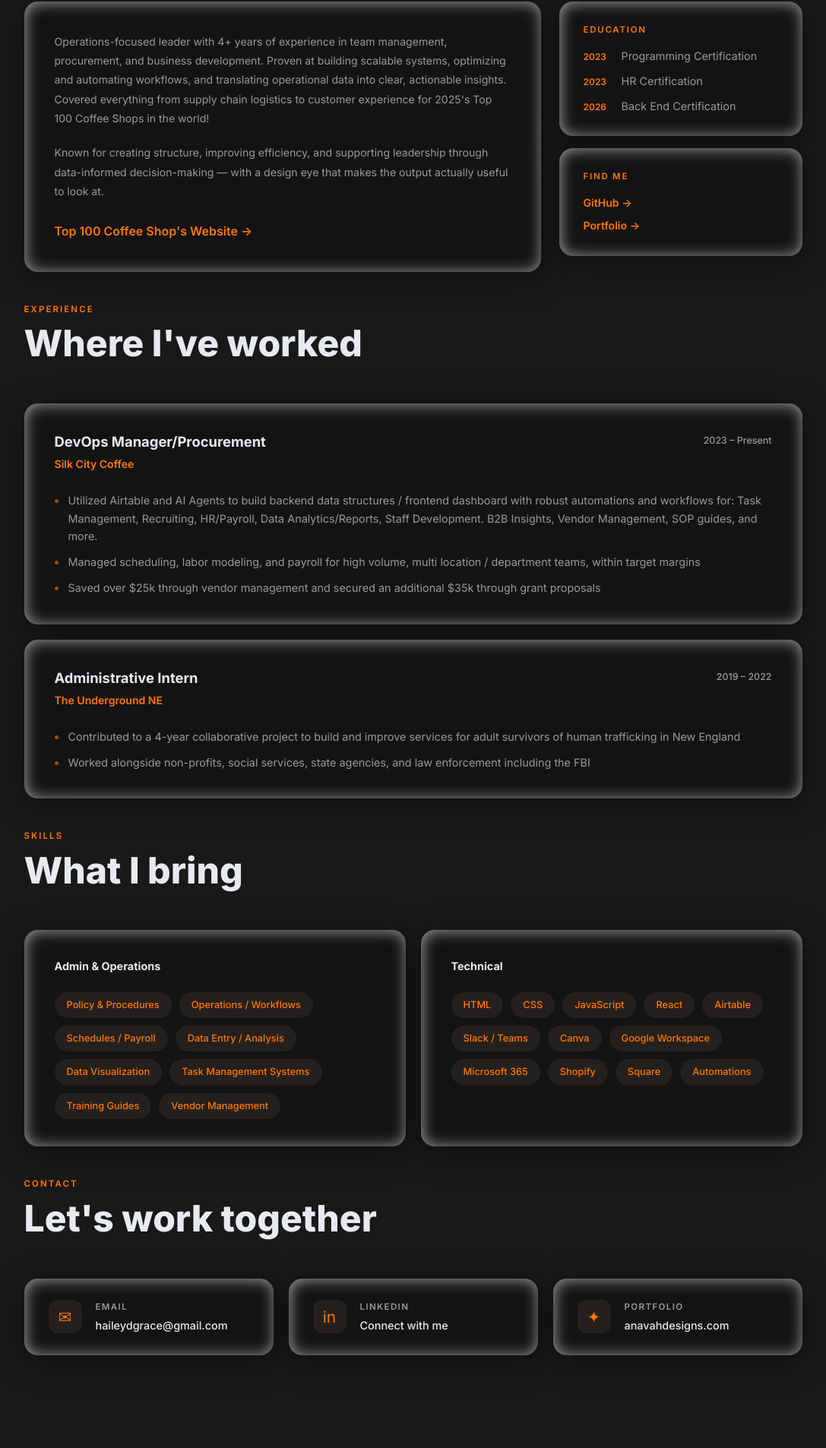
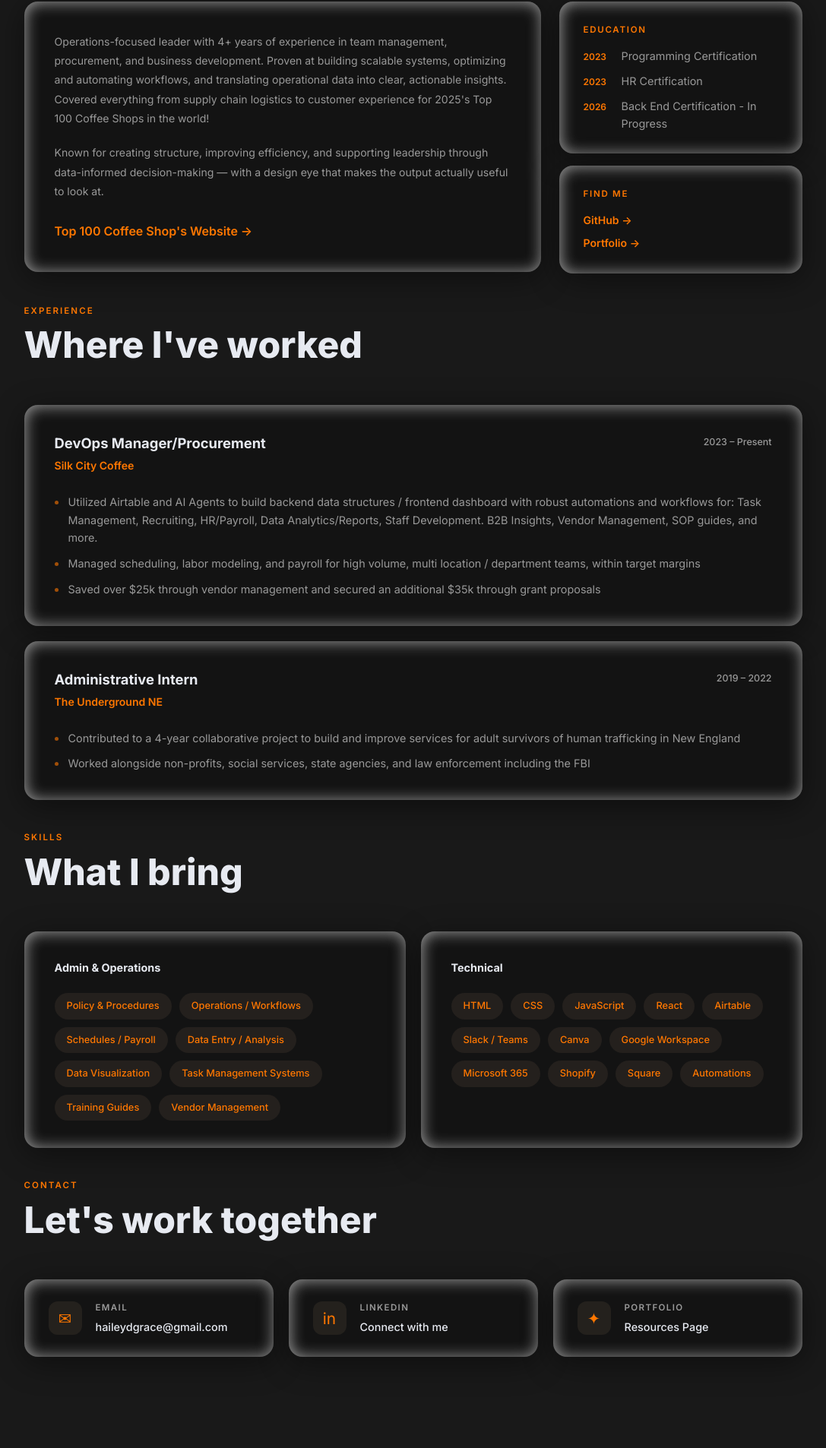
Before and after one commit to officiallyhailey/resources, a React (Vite) app: page / in a window 1280 px wide. Shown: the part 814-2720 px from the top of the page at 76% size, without its empty margins (124-1211 px from the left). Built offline with nearby package versions, Linux system fonts and the light colour scheme.

Commit message:
Resume Updates:

```diff
--- a/content/resume/About.jsx
+++ b/content/resume/About.jsx
@@ -44,7 +44,7 @@ export default function About() {
             </div>
             <div className="edu-item">
               <span className="edu-year">2026</span>
-              <span>Back End Certification</span>
+              <span>Back End Certification - In Progress</span>
             </div>
           </GlassCard>
 
@@ -61,7 +61,7 @@ export default function About() {
                 GitHub →
               </a>
               <a
-                href="https://anavahdesigns.com"
+                href="https://anavahdesigns.com/resources"
                 target="_blank"
                 rel="noopener noreferrer"
                 className="portfolio-link"
--- a/content/resume/Contact.jsx
+++ b/content/resume/Contact.jsx
@@ -16,8 +16,8 @@ const items = [
   {
     icon: '✦',
     label: 'Portfolio',
-    value: 'anavahdesigns.com',
-    href: 'https://anavahdesigns.com',
+    value: 'Resources Page',
+    href: 'https://anavahdesigns.com/resources',
   },
 ];
 
```
Also changed, not shown: 1 other file (tests, documents, lock files or other folders).
